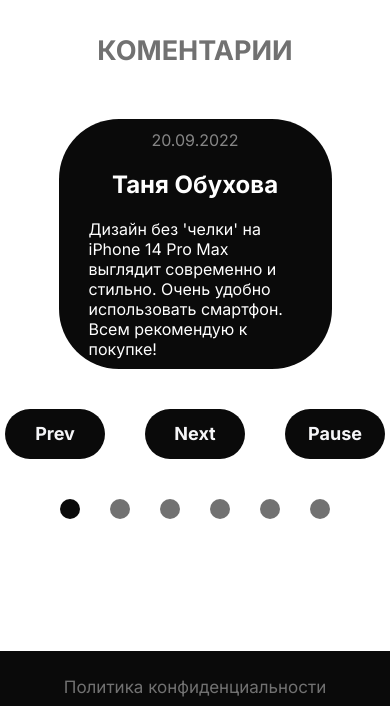
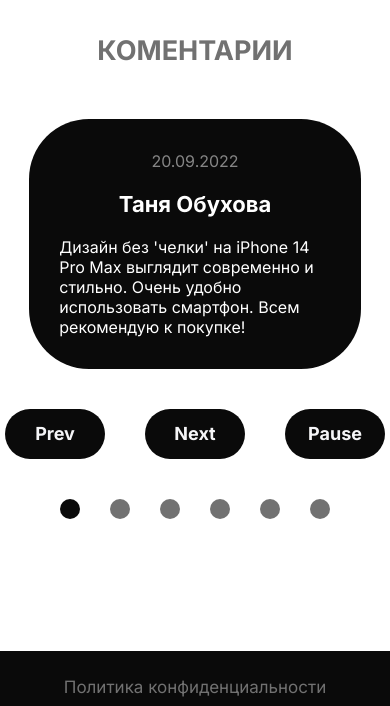
Before and after one commit to SashaaaaDev/Iphone14pro-sliderJS, a plain HTML site: page index.html in a window 390 px wide. Shown: the part 4330-5036 px from the top of the page. Drawn offline with Linux system fonts and the light colour scheme.

Commit message:
Update style.css

```diff
--- a/assets/css/style.css
+++ b/assets/css/style.css
@@ -425,7 +425,6 @@ input::placeholder {
   position: absolute;
   top: 30px;
   padding: 0;
-
 }
 
 .wrap-item {
@@ -673,8 +672,14 @@ input::placeholder {
 	.wrap-item{
 		flex-direction: column;
 		justify-content: center;
-		/* flex-wrap: wrap; */
 		align-items: center;
+	}
+	.wrap-list {
+		height: 230px;
+		width: 55%;
+		margin: 0px auto;
+		position: relative;
+		font-weight: 600;
 	}
 }
 @media (max-width: 760px) {
@@ -777,6 +782,9 @@ input::placeholder {
 		max-width: calc(100% - 100px);
 		max-height: calc(100% - 100px);
 	}
+	.name-comment{
+		font-size: 22px;
+	}
 }
 @media (max-width: 600px) {
 	.img-iphones {
@@ -832,6 +840,9 @@ input::placeholder {
 	.description-image {
 		max-width: calc(100% - 200px);
 		max-height: calc(100% - 200px);
+	}
+	.name-comment{
+		font-size: 22px;
 	}
 }
 
@@ -913,6 +924,9 @@ input::placeholder {
 	.nav-contact {
 		font-size: 17px;
 	}
+	.name-comment{
+		font-size: 22px;
+	}
 	.nav-link {
 		margin: 0;
 	}
@@ -941,4 +955,12 @@ input::placeholder {
 		width: 210px;
 		height: 50px;
 	}
+
+	.wrap-list {
+		height: 250px;
+		width: 85%;
+		margin: 0px auto;
+		position: relative;
+		font-weight: 600;
+	}
 }
```
